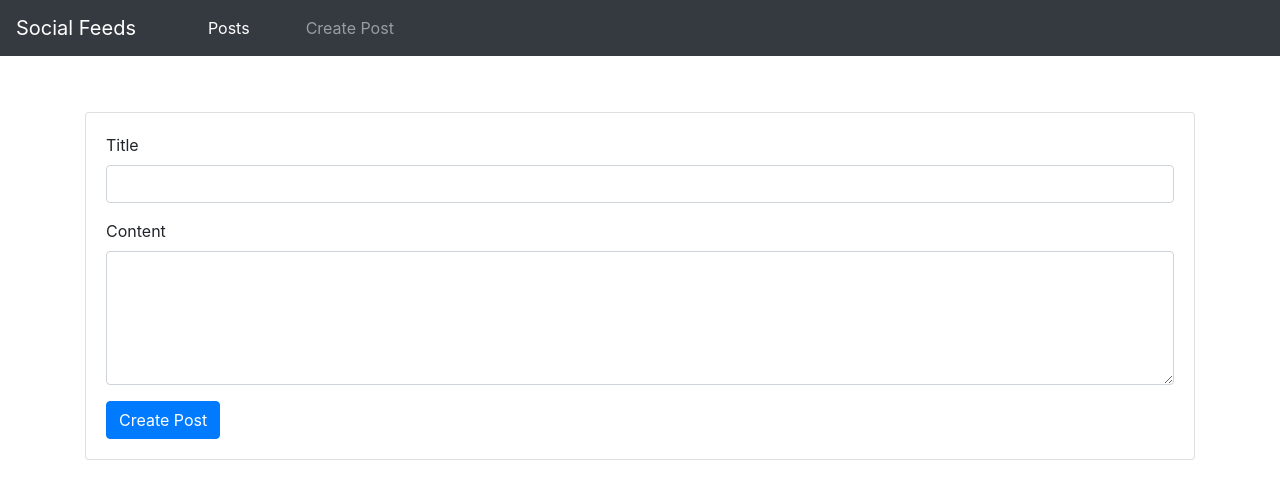
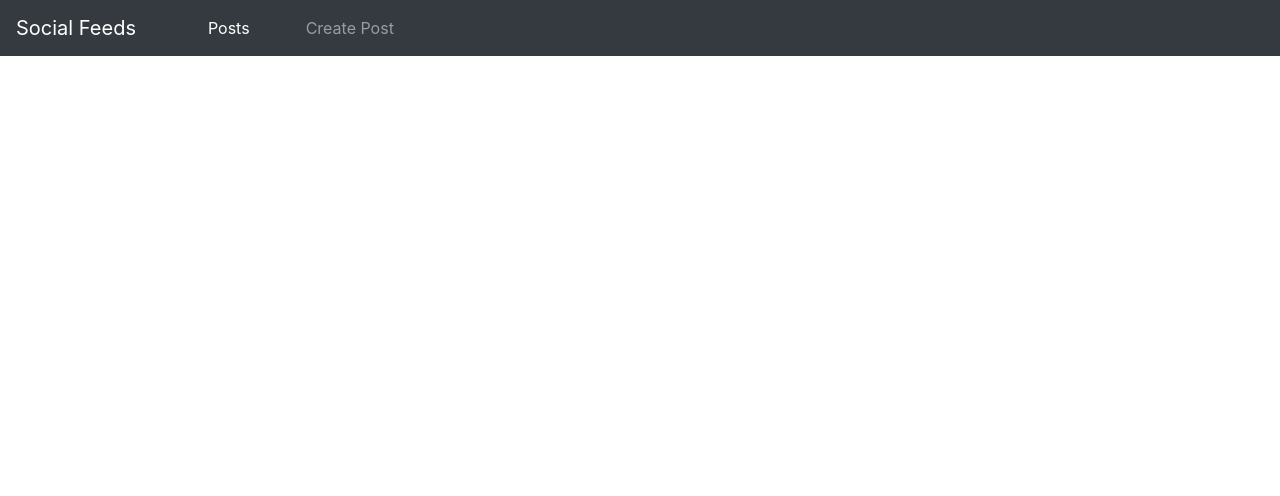
Before and after one commit to LadyHazle2010/Social-Feeds, a React (Create React App) app: page /create in a window 1280 px wide. Shown: the top 496 px of the page. Built offline with nearby package versions, Linux system fonts and the light colour scheme.

Commit message:
Routing is done

```diff
--- a/src/App.jsx
+++ b/src/App.jsx
@@ -28,7 +28,7 @@ const App = () => {
         <div className="m-3">
           <br />
           <Route path="/" exact component={PostList} />
-          <Route path="/create" exact component={CreatePost} />
+          <Route path="/createPost" exact component={CreatePost} />
         </div>
       </BrowserRouter>
     </DataContext.Provider>
```
